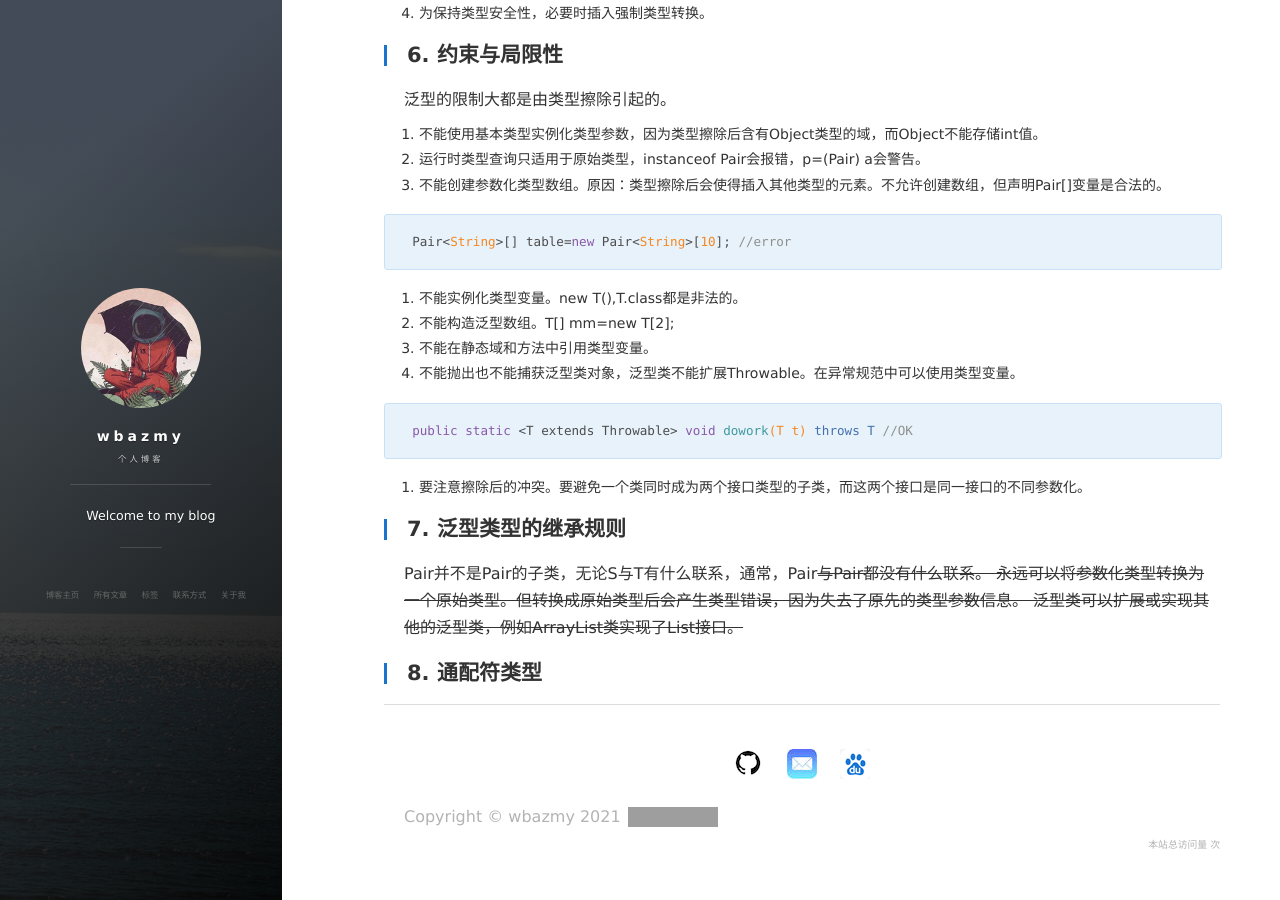
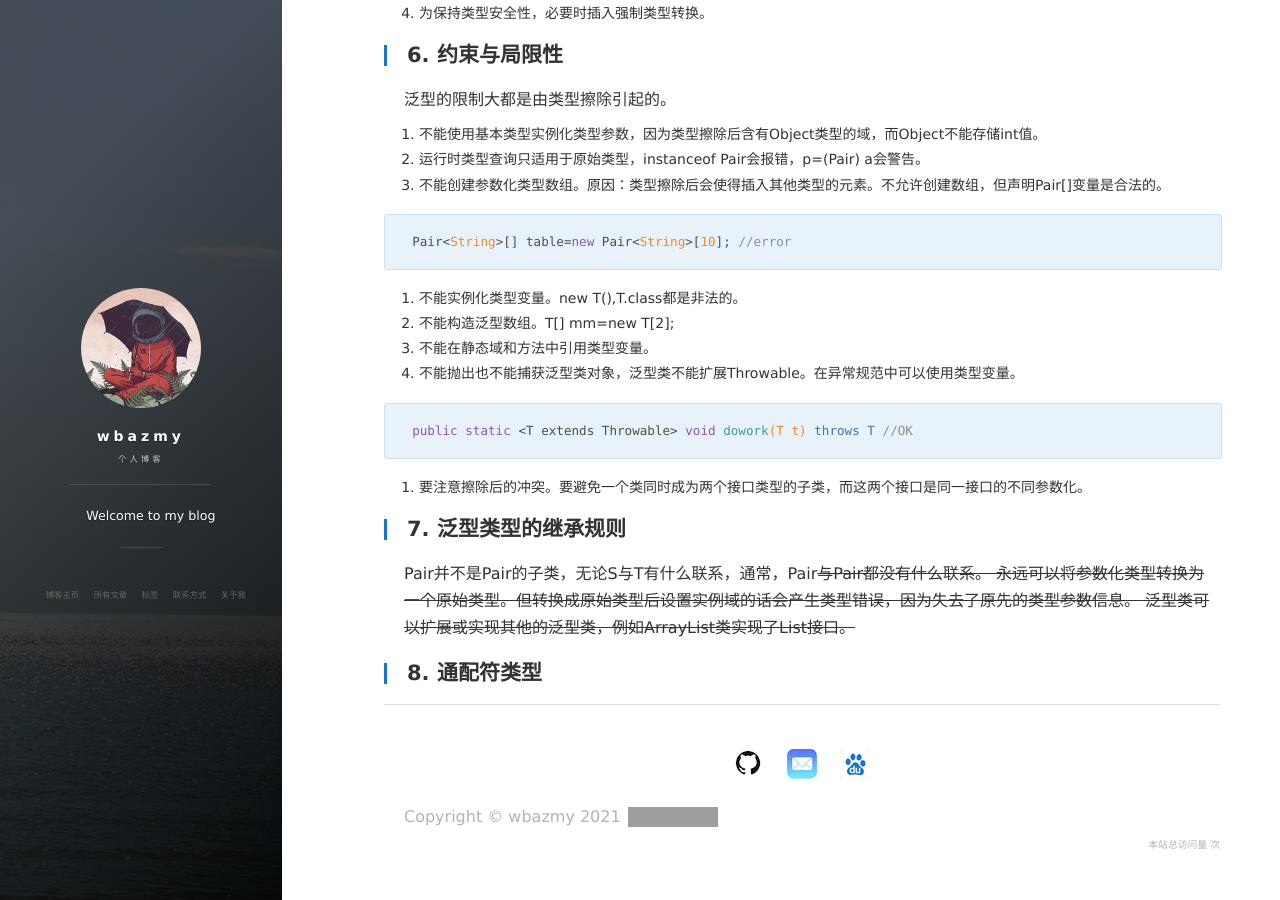
Before and after one commit to wbazmy/wbazmy.github.io, a Jekyll site: the page built from _posts/2021-10-14-泛型程序设计.md, in a window 1280 px wide and 900 px high, scrolled down 2901 px. Built offline with Jekyll 4.4.1, drawn with Linux system fonts in a browser that asks for light colours; nearby versions of some CDN libraries; comment, search, counter and statistics services are not loaded; grey boxes are pictures that could not be loaded.

Commit message:
Update 2021-10-14-泛型程序设计.md

```diff
--- a/_posts/2021-10-14-泛型程序设计.md
+++ b/_posts/2021-10-14-泛型程序设计.md
@@ -141,6 +141,6 @@ public static <T extends Throwable> void dowork(T t) throws T //OK
 
 ## 7. 泛型类型的继承规则
 Pair<graduate>并不是Pair<student>的子类，无论S与T有什么联系，通常，Pair<S>与Pair<T>都没有什么联系。
-永远可以将参数化类型转换为一个原始类型。但转换成原始类型后会产生类型错误，因为失去了原先的类型参数信息。
+永远可以将参数化类型转换为一个原始类型。但转换成原始类型后设置实例域的话会产生类型错误，因为失去了原先的类型参数信息。
 泛型类可以扩展或实现其他的泛型类，例如ArrayList<T>类实现了List<T>接口。
 ## 8. 通配符类型
```
